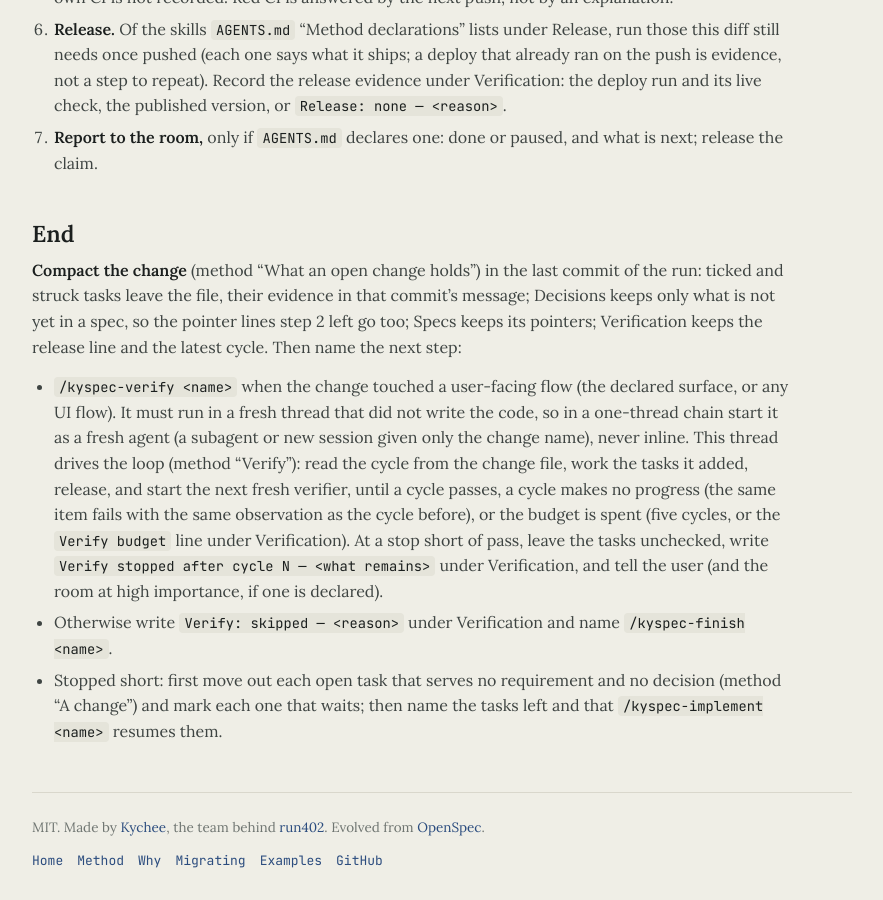
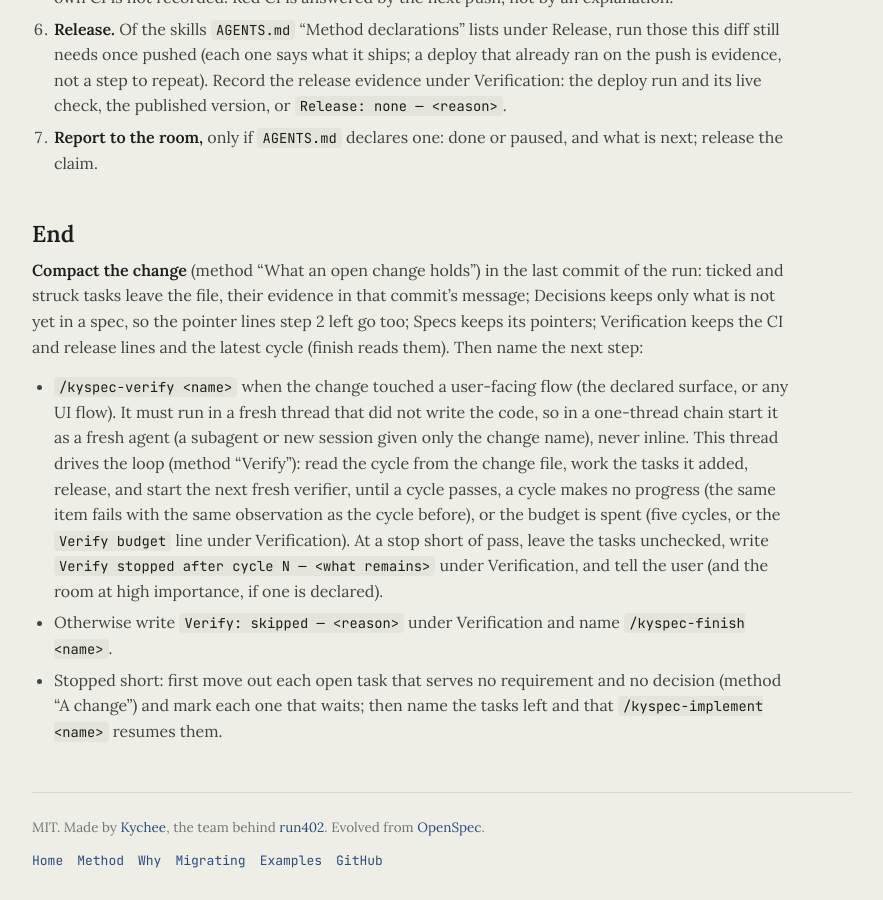
Before and after one commit to kychee-com/kyspec, a Jekyll site: the page built from skills/kyspec-implement/SKILL.md, in a window 1280 px wide and 900 px high, scrolled down 1082 px. Shown: the whole window, without its empty margins (198-1081 px from the left). Built offline with Jekyll 4.4.1, drawn with Linux system fonts in a browser that asks for light colours; our own code applies the rules of GitHub Pages for plain Markdown files.

Commit message:
kyspec: compaction keeps the CI line too, since finishing reads it
METHOD.md "What an open change holds" and kyspec-implement's End said Verification keeps the release line and the latest cycle, while kyspec-finish step 1 needs a green CI run there.

Co-Authored-By: Claude Opus 5.5 <noreply@anthropic.com>

Claude-Session: https://claude.ai/code/session_016MMnWz4w5cWQBWjBHSTLnQ

```diff
--- a/skills/kyspec-implement/SKILL.md
+++ b/skills/kyspec-implement/SKILL.md
@@ -54,7 +54,7 @@ no-change-file line (method "A change"), just do the work. Read the whole change
 **Compact the change** (method "What an open change holds") in the last commit of the run:
 ticked and struck tasks leave the file, their evidence in that commit's message; Decisions keeps
 only what is not yet in a spec, so the pointer lines step 2 left go too; Specs keeps its
-pointers; Verification keeps the release line and the latest cycle. Then
+pointers; Verification keeps the CI and release lines and the latest cycle (finish reads them). Then
 name the next step:
 
 - `/kyspec-verify <name>` when the change touched a user-facing flow (the declared surface, or
```
Also changed, not shown: METHOD.md (+1 -1 lines).
